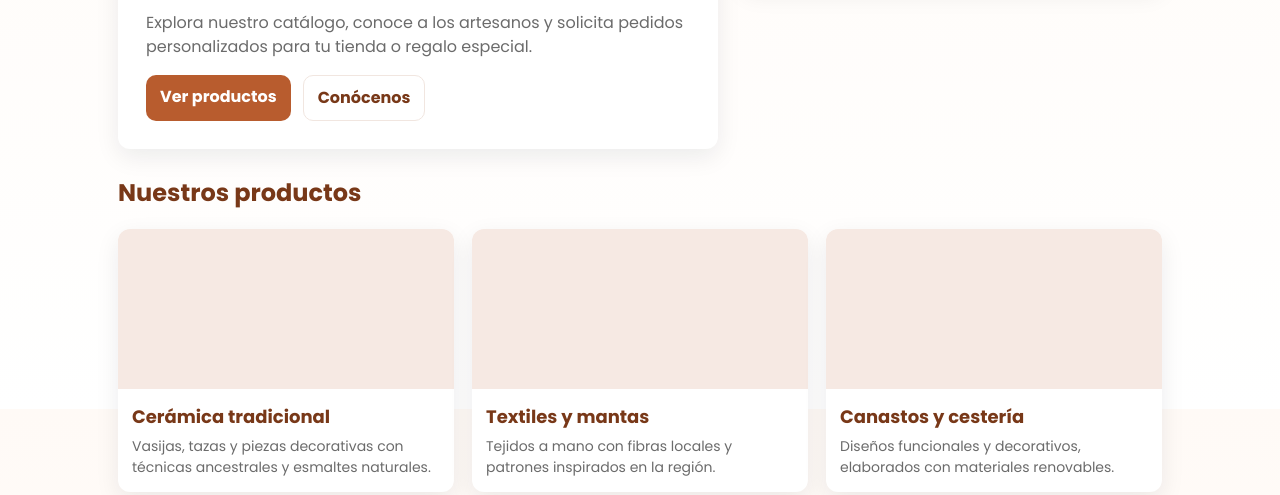
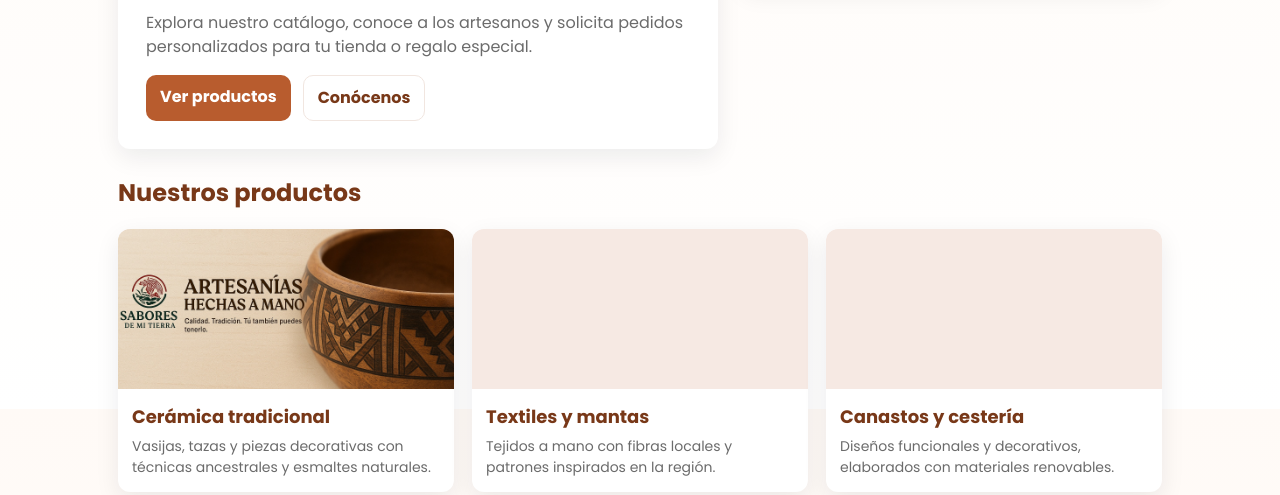
Before and after one commit to angeldavidrodriguezyunda1234-web/sabores-de-mi-tierra, a plain HTML site: page index.html in a window 1280 px wide. Shown: the part 391-886 px from the top of the page. Drawn offline with Linux system fonts and the light colour scheme.

Commit message:
Update index.html

```diff
--- a/index.html
+++ b/index.html
@@ -150,7 +150,7 @@
         <div class="grid" role="list">
           <!-- Producto 1 -->
           <article class="product" role="listitem" aria-labelledby="p1">
-            <div class="thumb" style="background-image:url('assets/img1.peg');"></div>
+            <div class="thumb" style="background-image:url('assets/img1.jpeg');"></div>
             <div class="info">
               <h3 id="p1">Cerámica tradicional</h3>
               <p>Vasijas, tazas y piezas decorativas con técnicas ancestrales y esmaltes naturales.</p>
```
